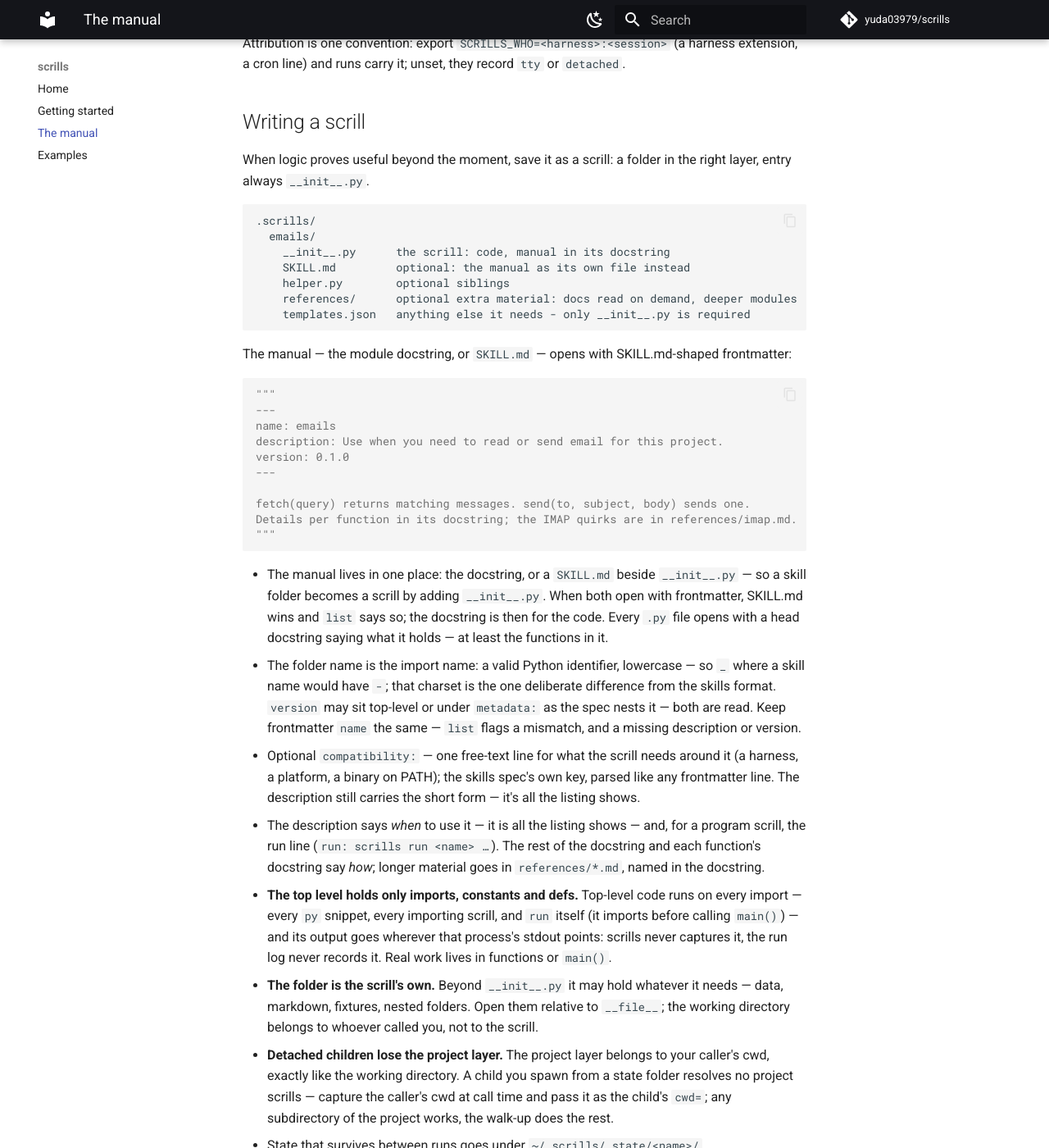
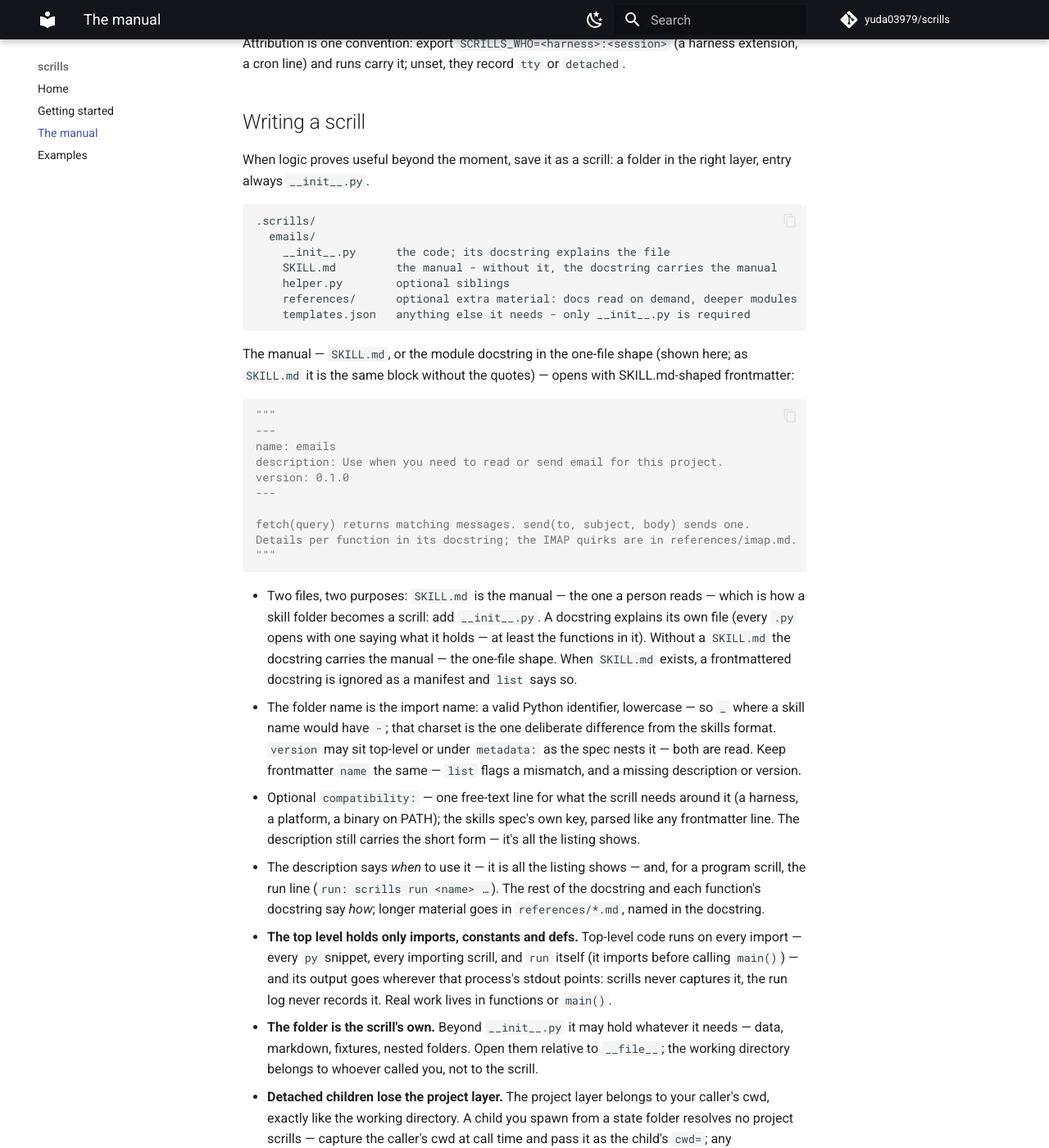
Before and after one commit to yuda03979/scrills, an MkDocs documentation site: the page built from docs/manual.md, in a window 1280 px wide and 1400 px high, scrolled down 2903 px. Shown: the whole window at 82% size. Built offline with MkDocs 1.6.1 and Material for MkDocs 9.7.7, drawn with Linux system fonts in a browser that asks for light colours; comment, search, counter and statistics services are not loaded; some of the changed text lies outside the part shown.

Commit message:
scrills 0.2.17 - two files, two purposes: SKILL.md is the manual, the docstring explains its file
Correcting yesterday's 0.2.16 framing the same day, per yuda: the
docstring and SKILL.md are not two homes for one manual with a
precedence contest - they serve different purposes. SKILL.md is the
manual, the one a person reads; a docstring explains its own file.
The one-file shape stays: without a SKILL.md the docstring carries
the manual, so nothing migrates. Behavior follows the model:
SKILL.md's presence, not its frontmatter fence, makes it the manual
source - a prose or empty SKILL.md is still the manual (raised, with
its first line as the description) and the docstring never rescues
it. A frontmattered docstring beside any SKILL.md is ignored as a
manifest and said aloud; the no-frontmatter nudge names SKILL.md
alone when the file is the source, so the two notices read as one
instruction. The imported-versions map follows the same gate: the
sibling file opens, its version is the answer - null when it
declares none - and the docstring is consulted only when the file
is absent. Suite 107, the mixed state seen red first; proven live
through the installed command in both directions.

Co-Authored-By: Claude Fable 5 <noreply@anthropic.com>
Claude-Session: https://claude.ai/code/session_01FhW8a3WW7LdDKMmVNDx86V

````diff
--- a/scrills/SKILL.md
+++ b/scrills/SKILL.md
@@ -4,12 +4,12 @@ description: Skills you import instead of read. A library of Python capability,
 compatibility: Needs bash and python3 (3.9 or newer) on macOS or Linux (Debian/Ubuntu also need the python3-venv package). The bundled `scrills` command (scripts/scrills in this skill) goes on PATH or is called by path; no other runtime dependencies.
 license: Apache-2.0
 metadata:
-  version: "0.2.16"
+  version: "0.2.17"
 ---
 
 # scrills
 
-Skills are knowledge you read; scrills are capability you call. A scrill is a Python module that carries its own SKILL.md — as its head docstring, or as a file beside its code: one folder holding both. The command is `scrills`.
+Skills are knowledge you read; scrills are capability you call. A scrill is a Python module that carries its own SKILL.md — beside its code, or as its head docstring in the one-file shape: one folder holding both. The command is `scrills`.
 
 Check the library before writing logic: `scrills list` prints the library the way a harness lists skills — one `- name: description` line per scrill — and raises anything wrong beneath an entry (a drifted manual, a shadowed name).
 
@@ -66,14 +66,14 @@ When logic proves useful beyond the moment, save it as a scrill: a folder in the
 ```
 .scrills/
   emails/
-    __init__.py      the scrill: code, manual in its docstring
-    SKILL.md         optional: the manual as its own file instead
+    __init__.py      the code; its docstring explains the file
+    SKILL.md         the manual - without it, the docstring carries the manual
     helper.py        optional siblings
     references/      optional extra material: docs read on demand, deeper modules
     templates.json   anything else it needs - only __init__.py is required
 ```
 
-The manual — the module docstring, or `SKILL.md` — opens with SKILL.md-shaped frontmatter:
+The manual — `SKILL.md`, or the module docstring in the one-file shape (shown here; as `SKILL.md` it is the same block without the quotes) — opens with SKILL.md-shaped frontmatter:
 
 ```python
 """
@@ -88,7 +88,7 @@ Details per function in its docstring; the IMAP quirks are in references/imap.md
 """
 ```
 
-- The manual lives in one place: the docstring, or a `SKILL.md` beside `__init__.py` — so a skill folder becomes a scrill by adding `__init__.py`. When both open with frontmatter, SKILL.md wins and `list` says so; the docstring is then for the code. Every `.py` file opens with a head docstring saying what it holds — at least the functions in it.
+- Two files, two purposes: `SKILL.md` is the manual — the one a person reads — which is how a skill folder becomes a scrill: add `__init__.py`. A docstring explains its own file (every `.py` opens with one saying what it holds — at least the functions in it). Without a `SKILL.md` the docstring carries the manual — the one-file shape. When `SKILL.md` exists, a frontmattered docstring is ignored as a manifest and `list` says so.
 - The folder name is the import name: a valid Python identifier, lowercase — so `_` where a skill name would have `-`; that charset is the one deliberate difference from the skills format. `version` may sit top-level or under `metadata:` as the spec nests it — both are read. Keep frontmatter `name` the same — `list` flags a mismatch, and a missing description or version.
 - Optional `compatibility:` — one free-text line for what the scrill needs around it (a harness, a platform, a binary on PATH); the skills spec's own key, parsed like any frontmatter line. The description still carries the short form — it's all the listing shows.
 - The description says *when* to use it — it is all the listing shows — and, for a program scrill, the run line (`run: scrills run <name> …`). The rest of the docstring and each function's docstring say *how*; longer material goes in `references/*.md`, named in the docstring.
````
Also changed, not shown: AGENTS.md (+5 -4 lines), README.md (+7 -6 lines), docs/getting-started.md (+2 -2 lines), 2 other files.
